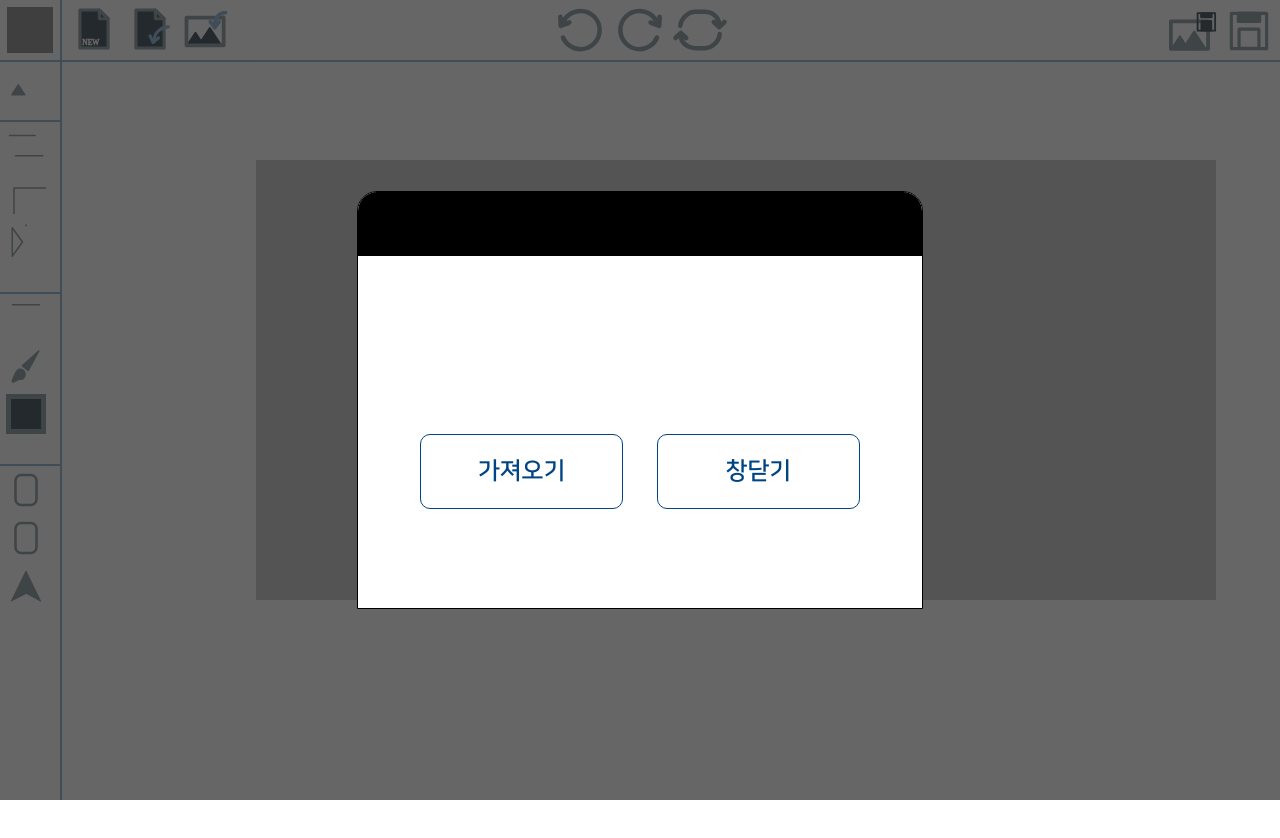
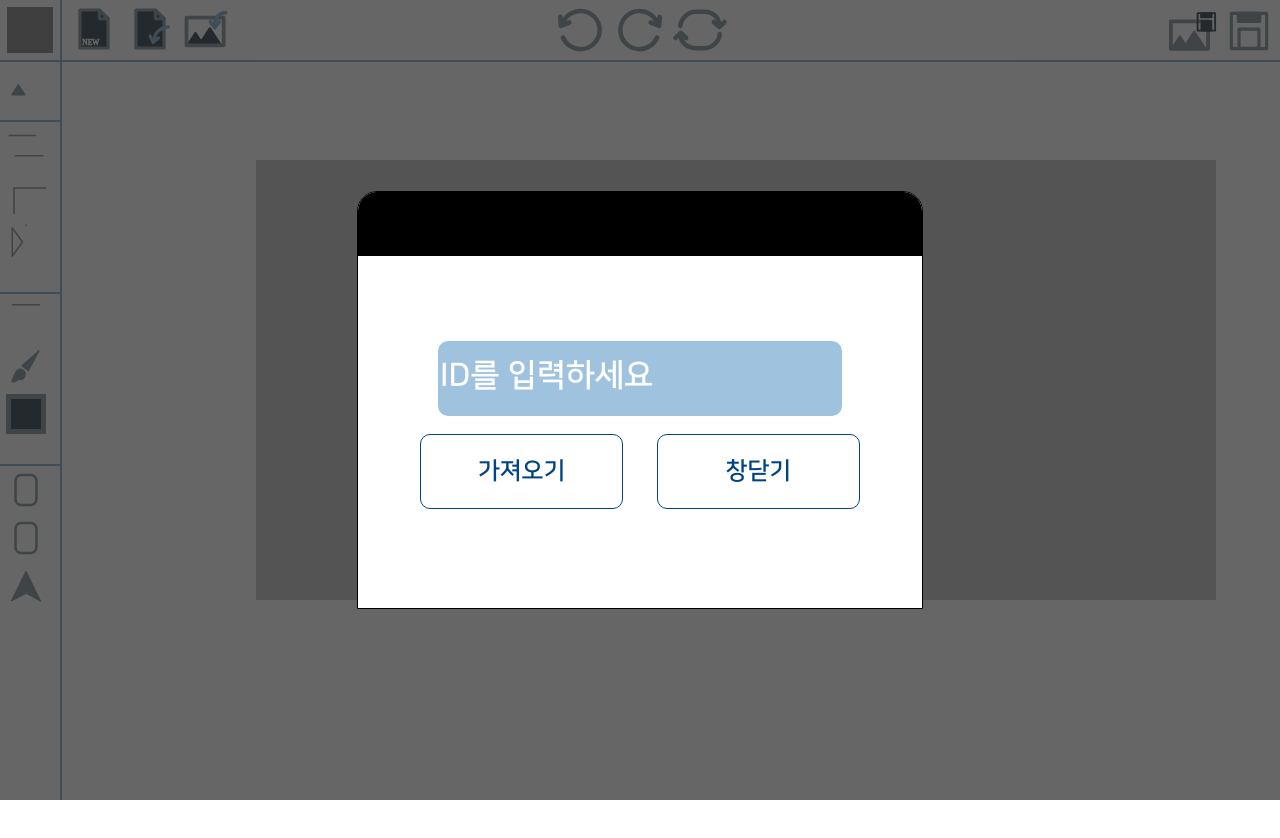
Before and after one commit to chweyun/image_editor, a React (Create React App) app in the folder client/: page / in a window 1280 px wide. Both pictures are taken after a click on the picture 150 px from the left and 29 px from the top of the page. Shown: the top 838 px of the page. Built offline with nearby package versions, Linux system fonts and the light colour scheme; grey boxes are pictures that could not be loaded.

Commit message:
css 모달

```diff
--- a/client/src/component/Modals/Modal.css
+++ b/client/src/component/Modals/Modal.css
@@ -25,11 +25,13 @@
     z-index: 99;
     background-color: rgba(0, 0, 0, 0.6);
 }
+
 .modal button {
   outline: none;
   cursor: pointer;
   border: 0;
 }
+
 .modal > section {
   width: 44%;
   max-width: 800px;
@@ -44,6 +46,7 @@
   animation: modal-show 0.3s;
   overflow: hidden;
 }
+
 .modal > section > header {
   position: relative;
   padding: 36px 64px 16px 16px;
@@ -51,6 +54,7 @@
   font-weight: 700;
   height: 3%;
 }
+
 .modal > section > header button {
     /* 창닫기 버튼 */
   position: absolute;
@@ -63,17 +67,20 @@
   color: white;
   background-color: transparent;
 }
+
 .modal > section > main {
   padding: 16px;
   border-bottom: 1px solid #dee2e6;
   border-top: 1px solid #dee2e6;
 }
+
 .modal.openModal {
   display: flex;
   align-items: center;
   /* 팝업이 열릴때 스르륵 열리는 효과 */
   animation: modal-bg-show 0.3s;
 }
+
 @keyframes modal-show {
   from {
     opacity: 0;
@@ -98,15 +105,16 @@
   height: 110px;
   margin-top: 10%;
   margin-bottom: 2%;
+  /* background-color: red; */
 }
 
-input {
+.inputModal {
   width: 71%;
   height: 66%;
   margin-top: 5%;
   border-radius: 10px;
   border-style: none;
-  /* background-color: #9FC2DE; */
+  background-color: #9FC2DE;
   font-size: 22px;
   /* padding-left: 5%; */
 }
@@ -156,16 +164,18 @@ h1 {
   font-size: 36px;
   text-align: center;
   margin-top: 10%;
+  height: auto;
 }
 
-h2 {
+.sub {
+  color: #59666F;
   text-align: center;
   font-family: 'nanumL';
   font-size: 20px;
-  color: #59666F;
   margin-top: 4%;
   margin-bottom: 4%;
   line-height: 180%;
+  height: auto;
 }
 
 .checkBtn {
--- a/client/src/component/Modals/ModalImport.js
+++ b/client/src/component/Modals/ModalImport.js
@@ -57,7 +57,7 @@ const ModalImport = (props) => {
             </button>
           </header>
             <div className="inputBox">
-              <input placeholder='ID를 입력하세요' id='input' onChange={onChangeValue}></input>
+              <input className="inputModal" placeholder='ID를 입력하세요' id='input' onChange={onChangeValue}></input>
             </div>
             <div className='btnBox'>
               <button className='importBtn' style={{border:'1.8px solid #004483'}} onClick={() => getIdfetch()}>가져오기</button>
--- a/client/src/component/Modals/ModalStore.js
+++ b/client/src/component/Modals/ModalStore.js
@@ -16,7 +16,7 @@ const ModalStore = (props) => {
             <button className="close" onClick={close}>&times;</button>
           </header>
             <h1>고유 ID : {rand}</h1>
-            <h2>작업 내역을 추후 서버로부터 가져오려면 <br />고유 ID를 반드시 저장해두세요 :)</h2>
+            <h2 className="sub">작업 내역을 추후 서버로부터 가져오려면 <br />고유 ID를 반드시 저장해두세요 :)</h2>
             <div className='btnBox'>
               <button className="checkBtn" onClick={close}>확인</button>
             </div>
```
